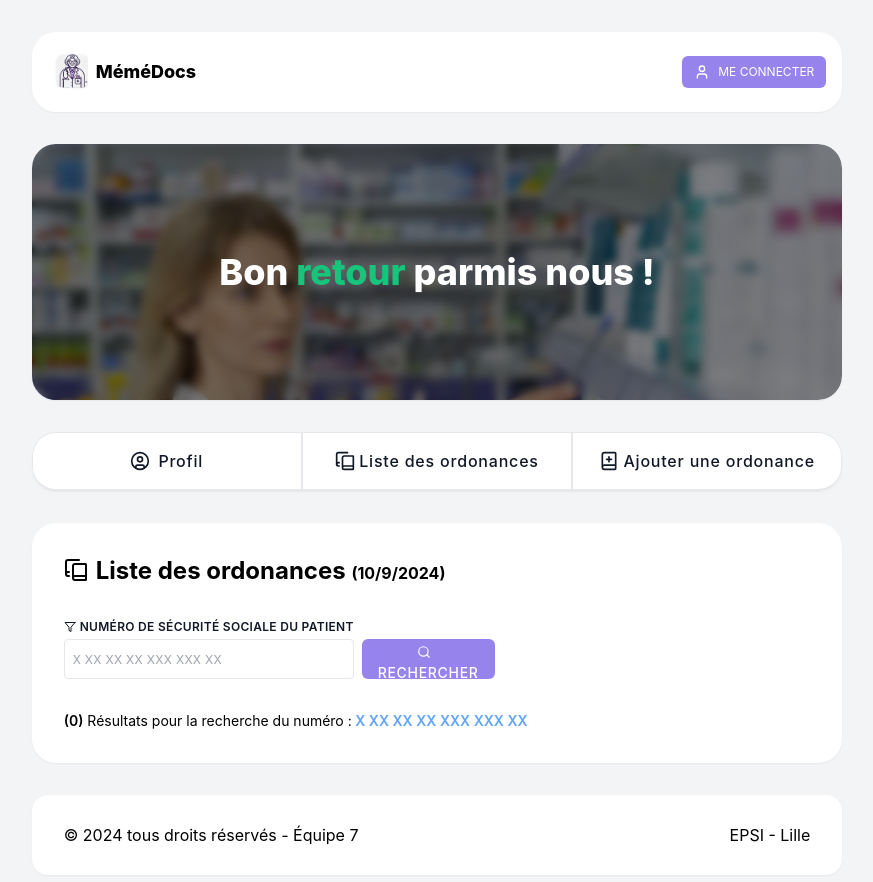
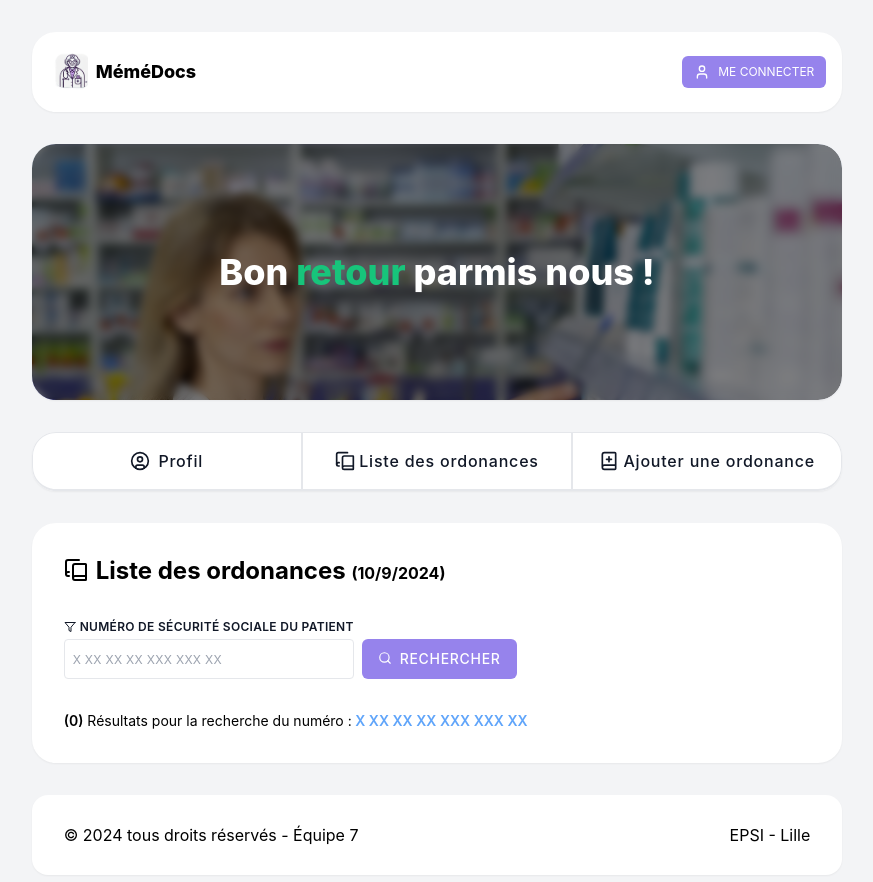
Before and after one commit to EhisOkpebho/memedocs, a React (Create React App) app: page /orders in a window 1280 px wide. Shown: the top 882 px of the page, without its empty margins (203-1076 px from the left). Built offline with nearby package versions, Linux system fonts and the light colour scheme.

Commit message:
:iphone: fix responsive bug

```diff
--- a/src/pages/Orders.tsx
+++ b/src/pages/Orders.tsx
@@ -17,7 +17,7 @@ export default function Orders() {
                         <button
                             className='px-4 py-1 h-10 rounded-md bg-primary tracking-wider uppercase text-xs sm:text-sm font-medium text-white hover:brightness-95 duration-150'>
                             <Search className='md:mr-2 mb-1 size-3.5 inline' />
-                            <span className='hidden md:block'>Rechercher</span>
+                            <span className='hidden md:inline'>Rechercher</span>
                         </button>
                     </div>
                     <div>
```
